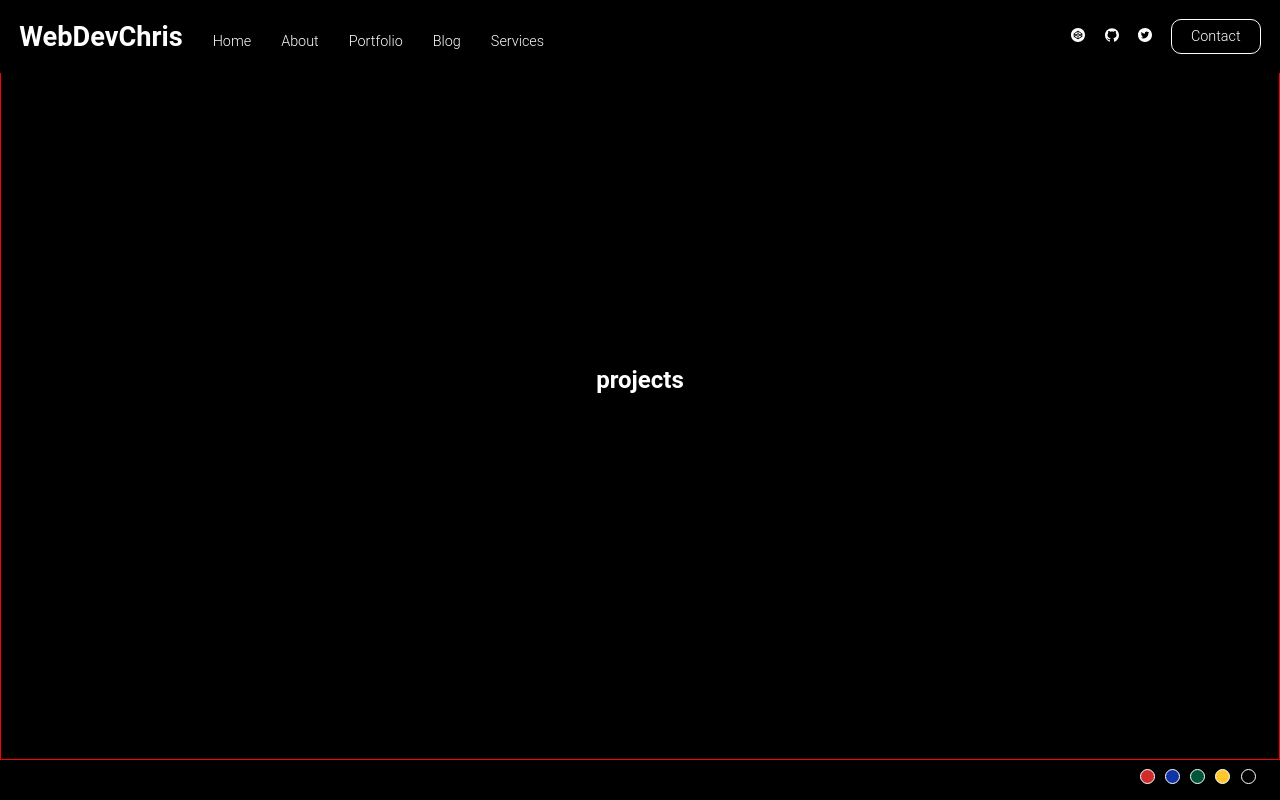
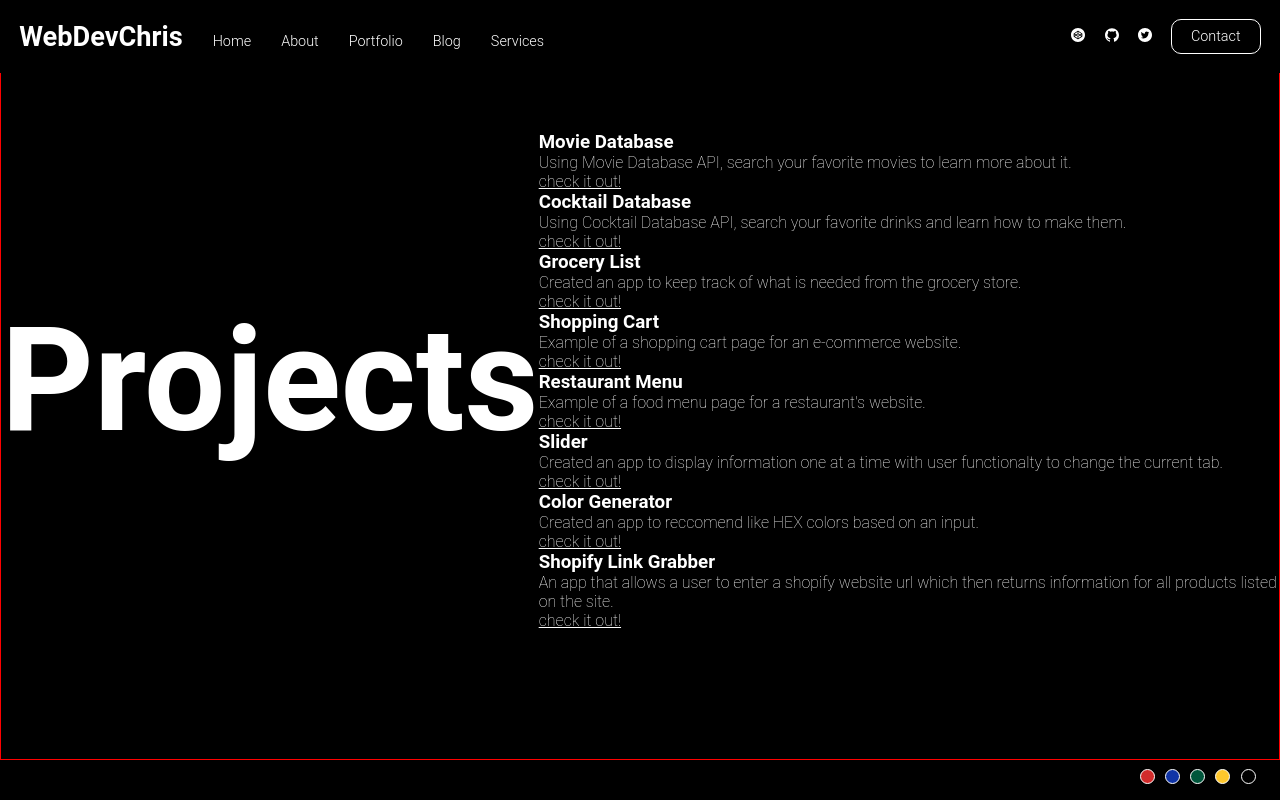
Before and after one commit to WebDevChris1/portfolio-website, a React (Create React App) app: page /portfolio in a window 1280 px wide. Built offline with nearby package versions, Linux system fonts and the light colour scheme.

Commit message:
portfolio: updated data.js

```diff
--- a/src/context.js
+++ b/src/context.js
@@ -1,9 +1,12 @@
 import React, { useState, useContext, useEffect } from "react";
 import emailjs from "emailjs-com";
+import Spinner from "./components/Spinner";
+
+//data
 import offers from "./pages/ServiceOffers/data";
 import stack from "./pages/About/data";
 import welcomeMsg from "./pages/Home/data";
-import Spinner from "./components/Spinner";
+import projects from "./pages/Portfolio/data";
 
 const AppContext = React.createContext();
 
@@ -15,6 +18,7 @@ const AppProvider = ({ children }) => {
   const [msgIndex, setMsgIndex] = useState(0);
   const [sendEmail, setSendEmail] = useState("Submit");
   const [isLoading, setIsLoading] = useState(false);
+  const [myProjects, setMyProjects] = useState(projects);
 
   const changeBg = (id) => {
     if (id === "1") {
@@ -76,6 +80,7 @@ const AppProvider = ({ children }) => {
         sendEmail,
         isLoading,
         setIsLoading,
+        myProjects,
       }}
     >
       {children}
--- a/src/pages/Portfolio/data.js
+++ b/src/pages/Portfolio/data.js
@@ -1,41 +1,52 @@
-export const reactProjects = [
+const myProjects = [
   {
     id: 1,
     title: "Movie Database",
     desc: "Using Movie Database API, search your favorite movies to learn more about it.",
-    link: "https://my-reactmovies.netlify.app/",
+    link: "https://webdevchris-movies.netlify.app/",
   },
   {
     id: 2,
     title: "Cocktail Database",
     desc: "Using Cocktail Database API, search your favorite drinks and learn how to make them.",
-    link: "https://my-react-cocktails-db.netlify.app/",
+    link: "https://webdevchris-cocktail-db.netlify.app",
+  },
+  {
+    id: 3,
+    title: "Grocery List",
+    desc: "Created an app to keep track of what is needed from the grocery store.",
+    link: "https://webdevchris-grocery-list.netlify.app/",
+  },
+  {
+    id: 4,
+    title: "Shopping Cart",
+    desc: "Example of a shopping cart page for an e-commerce website.",
+    link: "https://webdevchris-shopping-cart.netlify.app/",
+  },
+  {
+    id: 5,
+    title: "Restaurant Menu",
+    desc: "Example of a food menu page for a restaurant's website.",
+    link: "https://webdevchris-menu.netlify.app/",
+  },
+  {
+    id: 6,
+    title: "Slider",
+    desc: "Created an app to display information one at a time with user functionalty to change the current tab.",
+    link: "https://webdevchris-slider.netlify.app/",
+  },
+  {
+    id: 7,
+    title: "Color Generator",
+    desc: "Created an app to reccomend like HEX colors based on an input.",
+    link: "https://webdevchris-color-gen.netlify.app/",
+  },
+  {
+    id: 8,
+    title: "Shopify Link Grabber",
+    desc: "An app that allows a user to enter a shopify website url which then returns information for all products listed on the site.",
+    link: "https://webdevchris-shopify-links.netlify.app/",
   },
 ];
 
-export const jsProjects = [
-  {
-    id: 1,
-    title: "Shopify Link Grabber",
-    desc: "A app that allows a user to enter a shopify website url which then returns information for all products listed on the site.",
-    link: "https://shopify-link-grabber.netlify.app/",
-  },
-  {
-    id: 2,
-    title: "RGB Generator",
-    desc: "Simple app that generates a random RGB color for a user to use in their projects.",
-    link: "https://rgb-gen.netlify.app/",
-  },
-  {
-    id: 3,
-    title: "To Do List",
-    desc: "Keep track of what needs to be done in your busy life.",
-    link: "https://my-js-todo-list.netlify.app/",
-  },
-  {
-    id: 4,
-    title: "JavaScript Quiz",
-    desc: "A quiz app that keeps tally of correct answers and tells you if your passed or failed.",
-    link: "https://my-javascript-quiz.netlify.app/",
-  },
-];
+export default myProjects;
--- a/src/pages/Portfolio/index.js
+++ b/src/pages/Portfolio/index.js
@@ -1,11 +1,27 @@
 import React from "react";
 import { Wrapper, Content } from "./portfolio.styles";
+import { useGlobalContext } from "../../context";
 
 const Projects = () => {
+  const { myProjects } = useGlobalContext();
   return (
     <Wrapper>
       <Content>
-        <h2>projects</h2>
+        <section className="hero">
+          <h2>Projects</h2>
+        </section>
+        <section className="projects">
+          {myProjects.map((project) => {
+            const { id, desc, link, title } = project;
+            return (
+              <div key={id}>
+                <h3>{title}</h3>
+                <p>{desc}</p>
+                <a href={link}>check it out!</a>
+              </div>
+            );
+          })}
+        </section>
       </Content>
     </Wrapper>
   );
--- a/src/pages/Portfolio/portfolio.styles.js
+++ b/src/pages/Portfolio/portfolio.styles.js
@@ -10,4 +10,8 @@ export const Content = styled.div`
   justify-content: center;
   align-items: center;
   height: 100%;
+
+  h2 {
+    font-size: 9rem;
+  }
 `;
```
